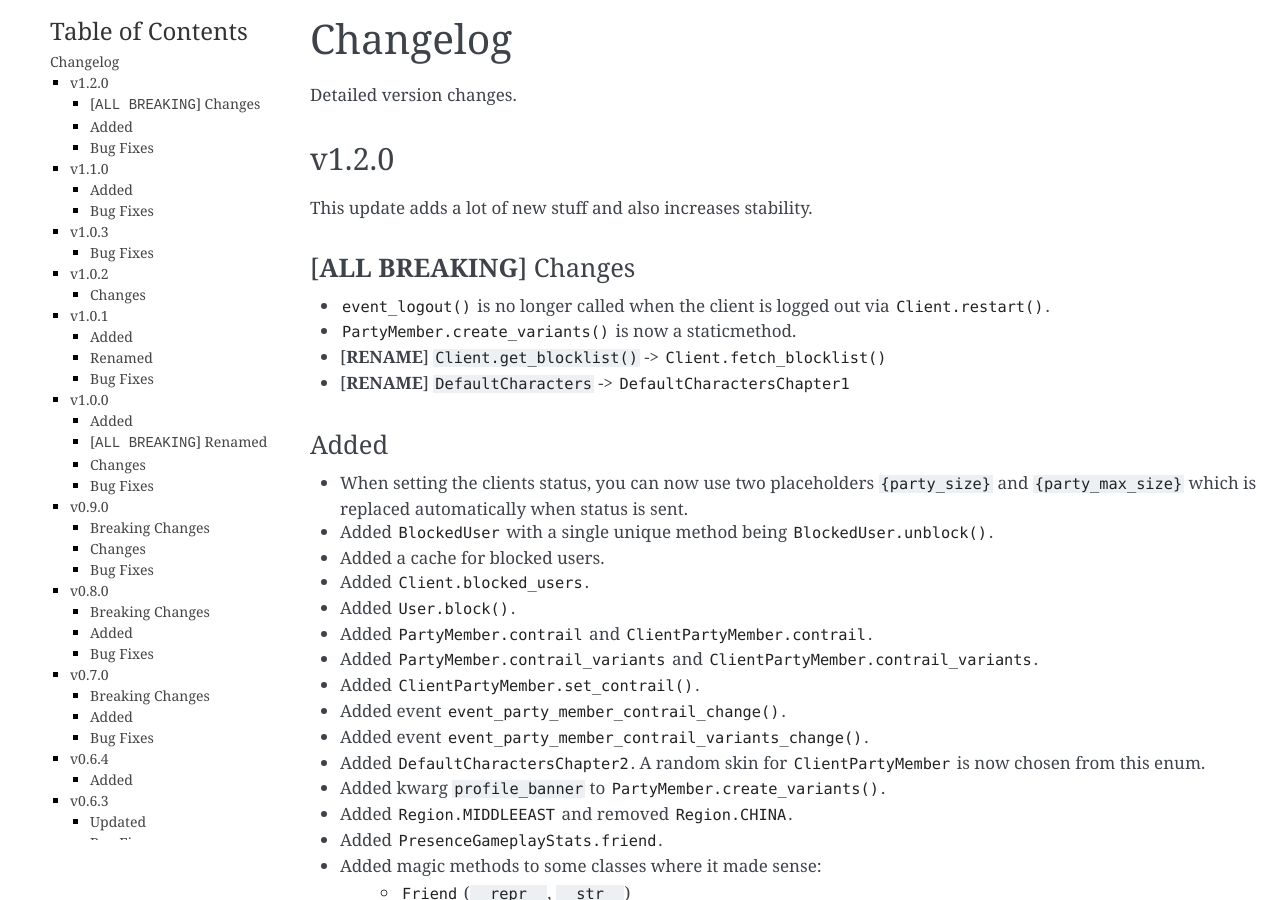
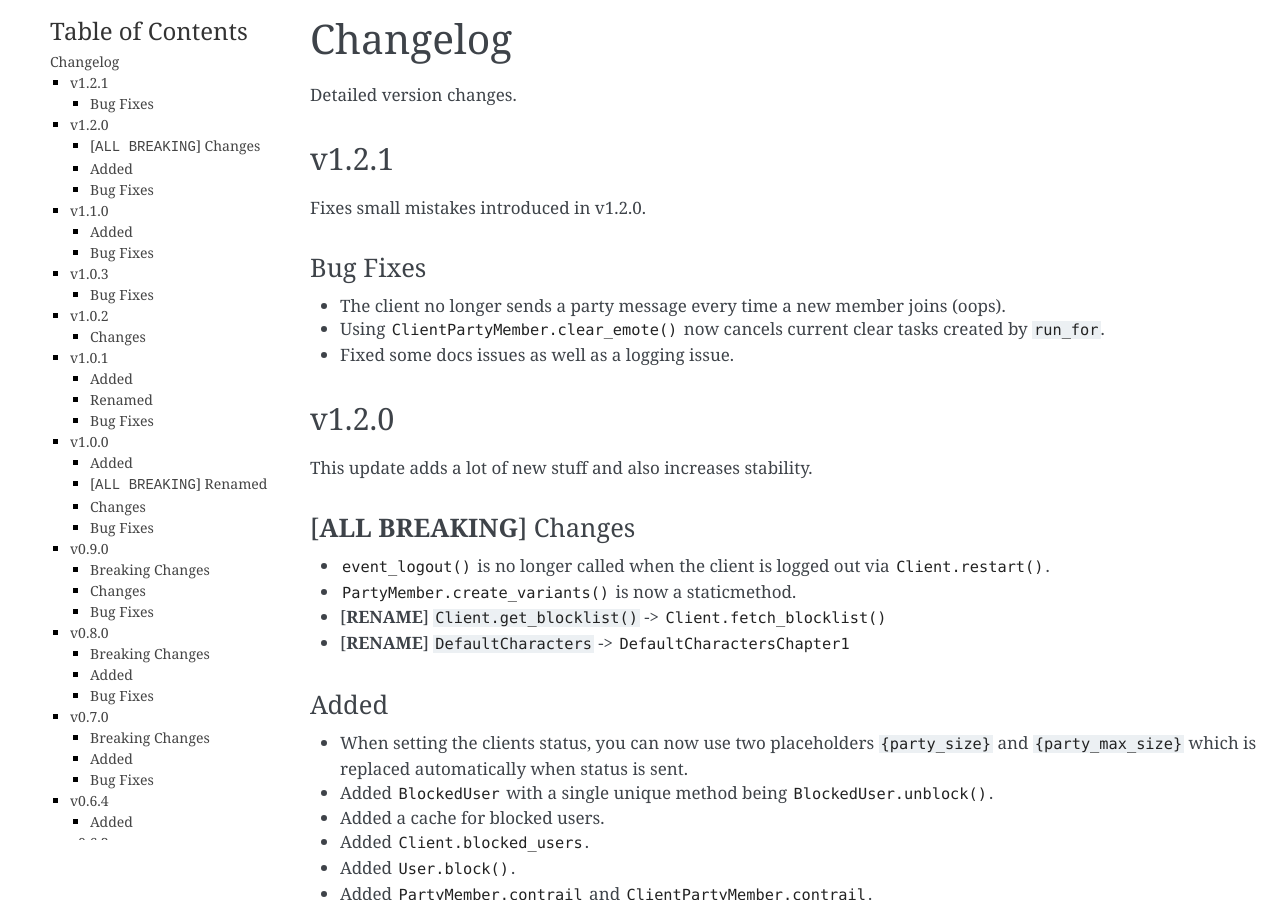
Before and after one commit to Terbau/fortnitepy, a Sphinx documentation site: the page built from docs/changelog.rst, in a window 1280 px wide and 900 px high. Built offline with Sphinx 7.4.7, drawn with Linux system fonts in a browser that asks for light colours.

Commit message:
v1.2.1 changelog + version bump

```diff
--- a/docs/changelog.rst
+++ b/docs/changelog.rst
@@ -4,6 +4,19 @@ Changelog
 =========
 
 Detailed version changes.
+
+
+v1.2.1
+------
+
+Fixes small mistakes introduced in v1.2.0.
+
+Bug Fixes
+~~~~~~~~~
+
+- The client no longer sends a party message every time a new member joins (oops).
+- Using :meth:`ClientPartyMember.clear_emote()` now cancels current clear tasks created by ``run_for``.
+- Fixed some docs issues as well as a logging issue.
 
 
 v1.2.0
--- a/fortnitepy/__init__.py
+++ b/fortnitepy/__init__.py
@@ -24,7 +24,7 @@ OUT OF OR IN CONNECTION WITH THE SOFTWARE OR THE USE OR OTHER DEALINGS IN THE
 SOFTWARE.
 """
 
-__version__ = '1.2.0'
+__version__ = '1.2.1'
 
 from .client import Client, get_event_loop
 from .friend import Friend, PendingFriend
```
